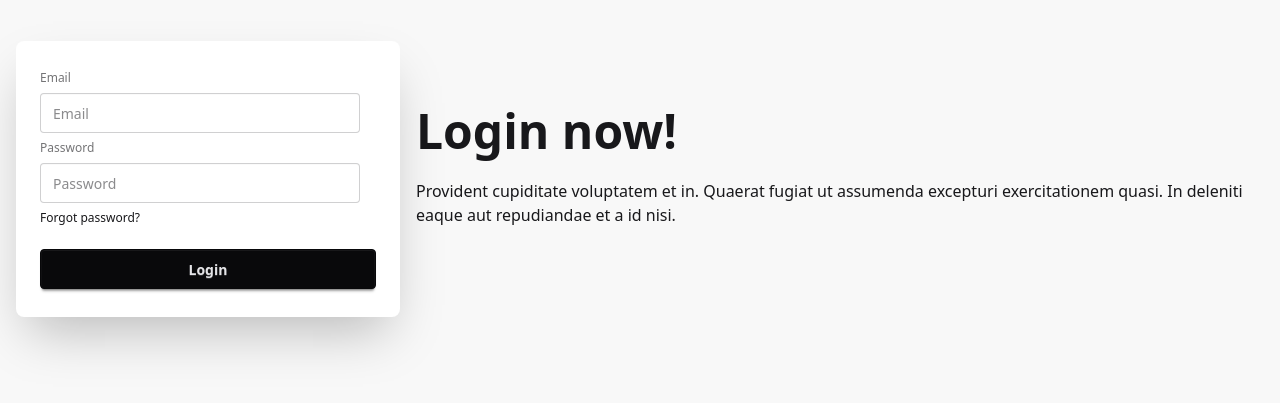
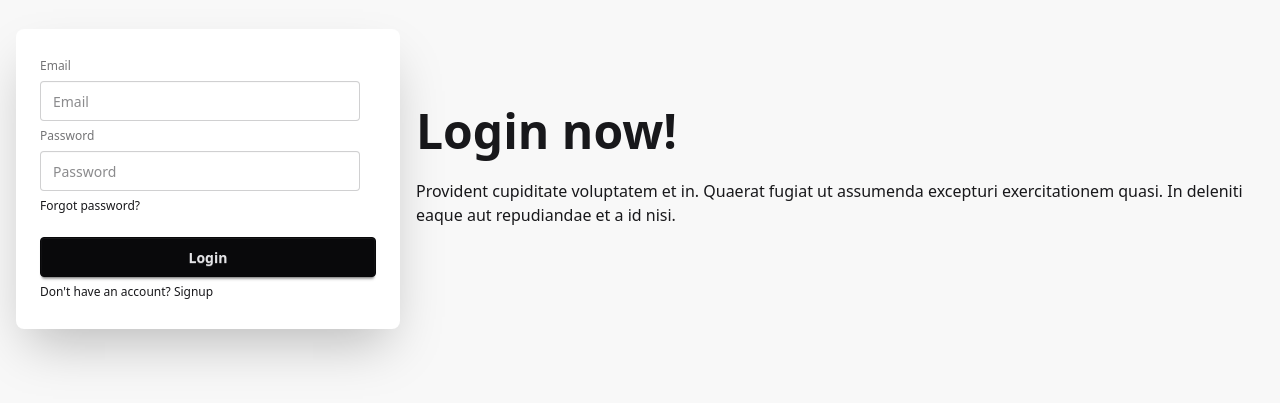
Before and after one commit to urkiddennn/fiber-test, a React (Vite) app in the folder client/: page / in a window 1280 px wide. Shown: the part 221-624 px from the top of the page. Built offline with nearby package versions, Linux system fonts and the light colour scheme.

Commit message:
Update: Added UI for the login

```diff
--- a/client/src/App.jsx
+++ b/client/src/App.jsx
@@ -2,7 +2,7 @@ import Login from "./components/Login";
 
 function App() {
   return (
-    <div>
+    <div className="flex justify-center items-center">
       <Login />
     </div>
   );
--- a/client/src/components/Login.jsx
+++ b/client/src/components/Login.jsx
@@ -1,13 +1,15 @@
 const Login = () => {
+  const Signup = () => {};
   return (
+    <>
       <div className="hero bg-base-200 min-h-screen">
         <div className="hero-content flex-col lg:flex-row-reverse">
           <div className="text-center lg:text-left">
             <h1 className="text-5xl font-bold">Login now!</h1>
             <p className="py-6">
               Provident cupiditate voluptatem et in. Quaerat fugiat ut assumenda
-            excepturi exercitationem quasi. In deleniti eaque aut repudiandae et
-            a id nisi.
+              excepturi exercitationem quasi. In deleniti eaque aut repudiandae
+              et a id nisi.
             </p>
           </div>
           <div className="card bg-base-100 w-full max-w-sm shrink-0 shadow-2xl">
@@ -16,16 +18,27 @@ const Login = () => {
                 <label className="label">Email</label>
                 <input type="email" className="input" placeholder="Email" />
                 <label className="label">Password</label>
-              <input type="password" className="input" placeholder="Password" />
+                <input
+                  type="password"
+                  className="input"
+                  placeholder="Password"
+                />
                 <div>
                   <a className="link link-hover">Forgot password?</a>
                 </div>
                 <button className="btn btn-neutral mt-4">Login</button>
+                <p>
+                  Don't have an account?{" "}
+                  <a href="" className="link link-hover">
+                    Signup
+                  </a>
+                </p>
               </fieldset>
             </div>
           </div>
         </div>
       </div>
+    </>
   );
 };
 
```
Also changed, not shown: 1 other file (tests, documents, lock files or other folders). Lines whose indentation alone changed are shown as unchanged.
